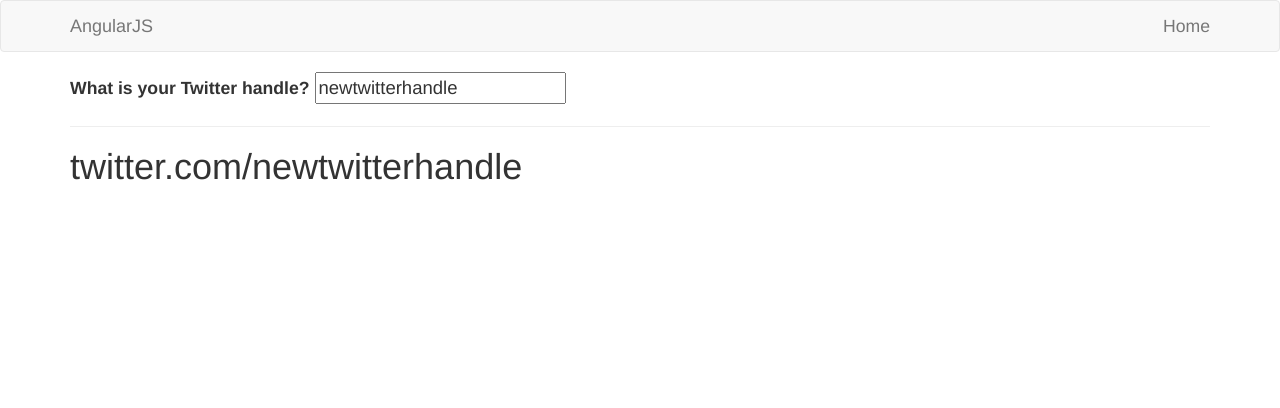
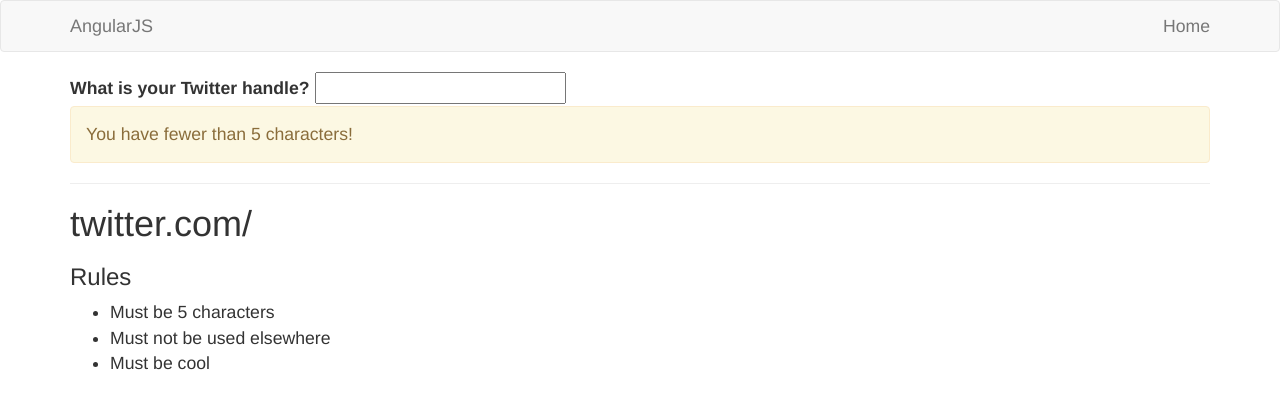
Before and after one commit to darrylgit/angularjs-alicea, a plain HTML site: page Code+Directives+2+Way+Binding+/Starter/index.htm in a window 1280 px wide. Drawn offline with nearby package versions, Linux system fonts and the light colour scheme.

Commit message:
Use ng-if, ng-show, ng-hide, ng-class, and ng-repeat

```diff
--- a/Code+Directives+2+Way+Binding+/Starter/app.js
+++ b/Code+Directives+2+Way+Binding+/Starter/app.js
@@ -9,6 +9,14 @@
       return $filter('lowercase')($scope.handle);
     };
 
+    $scope.characters = 5;
+
+    $scope.rules = [
+      { rulename: 'Must be 5 characters' },
+      { rulename: 'Must not be used elsewhere' },
+      { rulename: 'Must be cool' }
+    ];
+
     $scope.$watch('handle', function (newValue, oldValue) {
       console.log('Changed!');
       console.log(`Old value: ${oldValue}`);
@@ -18,7 +26,7 @@
     // also could use $timeout to save us from having to use $scope.$apply
     setTimeout(function () {
       $scope.$apply(function () {
-        $scope.handle = 'newtwitterhandle';
+        // $scope.handle = 'newtwitterhandle';
         console.log('Scope changed!');
       });
     }, 3000);
--- a/Code+Directives+2+Way+Binding+/Starter/index.htm
+++ b/Code+Directives+2+Way+Binding+/Starter/index.htm
@@ -48,9 +48,34 @@
           <input type="text" name="handle" id="handle" ng-model="handle" />
         </div>
 
+        <div
+          class="alert"
+          ng-class="{ 'alert-warning': handle.length < characters, 'alert-danger': handle.length > characters }"
+          ng-if="handle.length !== characters"
+        >
+          You have <span ng-show="handle.length < characters">fewer</span
+          ><span ng-show="handle.length > characters">more</span> than {{
+          characters }} characters!
+        </div>
+
+        <!-- Roughly equivalent to -->
+
+        <!-- <div class="alert" ng-show="handle.length !== characters">
+          Must be 5 characters!
+        </div>
+
+        <div class="alert" ng-hide="handle.length === characters">
+          Must be 5 characters!
+        </div> -->
+
         <hr />
 
         <h1>twitter.com/{{ lowercaseHandle() }}</h1>
+
+        <h3>Rules</h3>
+        <ul>
+          <li ng-repeat="rule in rules">{{ rule.rulename }}</li>
+        </ul>
       </div>
     </div>
   </body>
```
